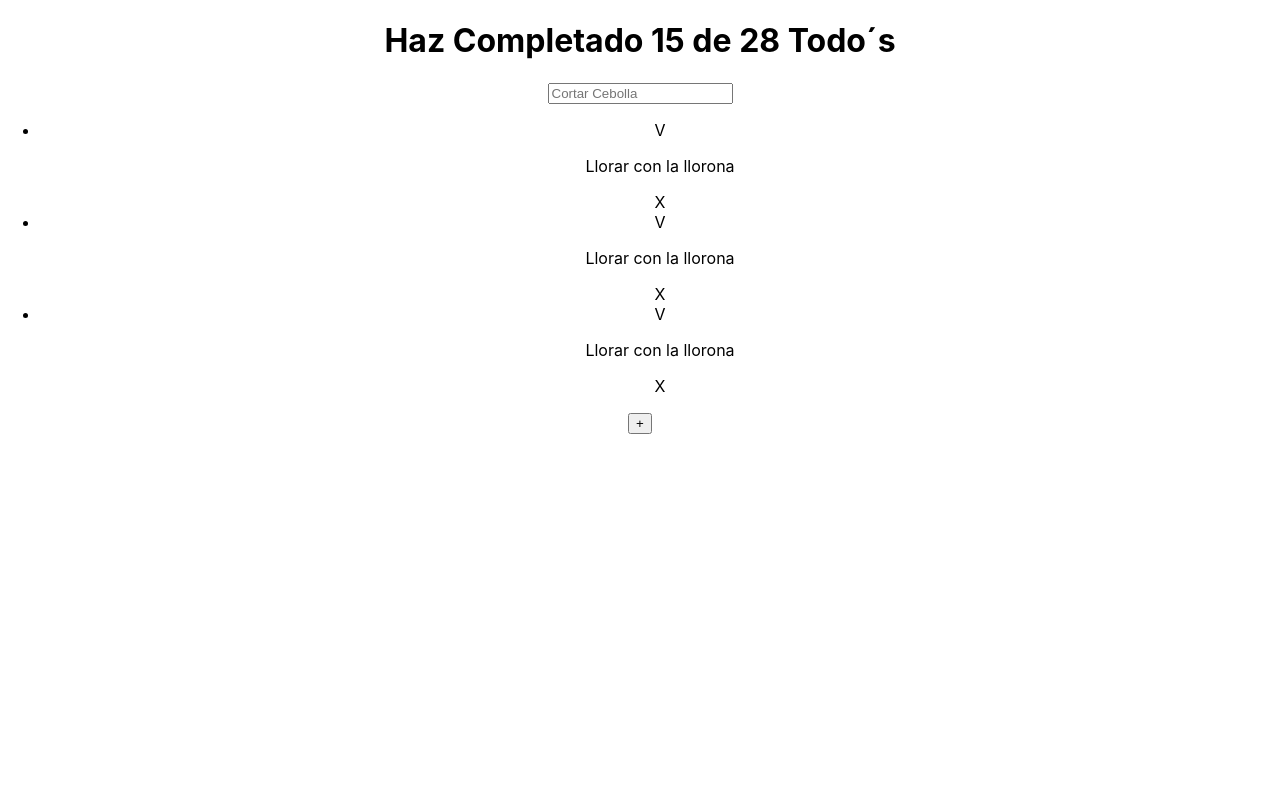
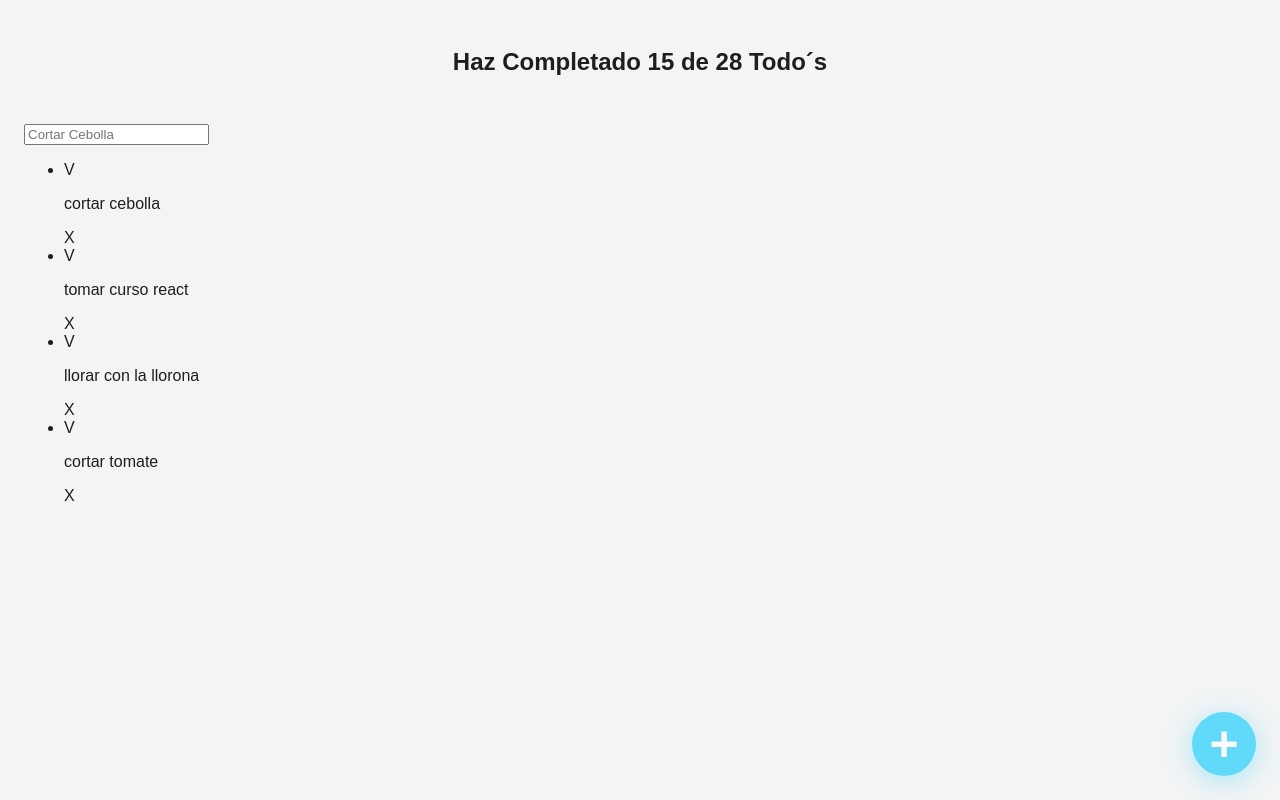
Before and after one commit to Soy-Zetta/Curso_React_Platzi, a React (Create React App) app: page / in a window 1280 px wide. Built offline with nearby package versions, Linux system fonts and the light colour scheme.

Commit message:
Organicé las carpaetas de los componentes con su respectivo .ccs y tambien añadí estilo al buton del TODO

```diff
--- a/src/App.css
+++ /dev/null
@@ -1,38 +0,0 @@
-.App {
-  text-align: center;
-}
-
-.App-logo {
-  height: 40vmin;
-  pointer-events: none;
-}
-
-@media (prefers-reduced-motion: no-preference) {
-  .App-logo {
-    animation: App-logo-spin infinite 20s linear;
-  }
-}
-
-.App-header {
-  background-color: #233553;
-  min-height: 100vh;
-  display: flex;
-  flex-direction: column;
-  align-items: center;
-  justify-content: center;
-  font-size: calc(10px + 2vmin);
-  color: white;
-}
-
-.App-link {
-  color: #97ca3f;
-}
-
-@keyframes App-logo-spin {
-  from {
-    transform: rotate(0deg);
-  }
-  to {
-    transform: rotate(360deg);
-  }
-}
--- a/src/App.js
+++ b/src/App.js
@@ -1,28 +1,36 @@
-import { TodoCounter } from './TodoCounter';
-import { TodoSearch } from './TodoSearch';
-import { TodoList } from './TodoList';
-import { TodoItem } from './TodoItem';
-import { TodoButton } from './TodoButton';
+import React from 'react';
+import { TodoCounter } from './Components/TodoCounter/TodoCounter';
+import { TodoSearch } from './Components/TodoSearch/TodoSearch';
+import { TodoList } from './Components/TodoList/TodoList';
+import { TodoItem } from './Components/TodoItem/TodoItem';
+import { TodoButton } from './Components/TodoButtom/TodoButton';
 
-import './App.css';
-
-
+const defaultTodos = [
+  { text: 'cortar cebolla', completed: false},
+  { text: 'tomar curso react', completed: false},
+  { text: 'llorar con la llorona', completed: false},
+  { text: 'cortar tomate', completed: false},
+];
 
 function App() {
   return (
-    <div className="App">
+    <React.Fragment>
 
       <TodoCounter total ={28} completed ={15}  />
       <TodoSearch />
 
       <TodoList>
-        <TodoItem />
-        <TodoItem />
-        <TodoItem />
+      {defaultTodos.map(todo =>(
+        <TodoItem
+        key={todo.text}
+        text={todo.text}
+        completed={todo.completed}
+        />
+      ))}
       </TodoList>
 
       <TodoButton />
-    </div>
+    </React.Fragment>
   );
 }
 
--- /dev/null
+++ b/src/Components/TodoButtom/TodoButtom.css
@@ -0,0 +1,23 @@
+.CreateTodoButton {
+  background-color: #61dafa;
+  box-shadow: 0 5px 25px rgba(97, 218, 250, 0.5);
+  border: none;
+  border-radius: 50%;
+  cursor: pointer;
+  font-size: 50px;
+  position: fixed;
+  bottom: 24px;
+  right: 24px;
+  font-weight: 700;
+  color: #fafafa;
+  display: flex;
+  justify-content: center;
+  align-items: center;
+  height: 64px;
+  width: 64px;
+  transform: rotate(0);
+  transition: 0.3s ease;
+}
+.CreateTodoButton:hover {
+  transform: rotate(224deg);
+}
--- a/src/TodoButton.js
+++ b/src/Components/TodoButtom/TodoButton.js
@@ -1,7 +1,9 @@
+import './TodoButtom.css';
+
 function TodoButton() {
   return (
     <div>
-      <button>+</button>
+      <button className='CreateTodoButton'>+</button>
     </div>
   );
 }
--- /dev/null
+++ b/src/Components/TodoCounter/TodoCounter.css
@@ -0,0 +1,6 @@
+h1 {
+    font-size: 24px;
+    text-align: center;
+    margin: 0;
+    padding: 48px;
+}
--- a/src/TodoCounter.js
+++ b/src/Components/TodoCounter/TodoCounter.js
@@ -1,3 +1,5 @@
+import './TodoCounter.css';
+
 function TodoCounter({ total, completed }) {
   return (
     <h1>
--- a/src/TodoItem.js
+++ b/src/Components/TodoItem/TodoItem.js
@@ -1,8 +1,8 @@
-function TodoItem(){
+function TodoItem(props){
     return (
       <li>
         <span>V</span>
-        <p>Llorar con la llorona</p>
+        <p>{props.text}</p>
         <span>X</span>
       </li>
     );
--- a/src/index.css
+++ b/src/index.css
@@ -1,13 +1,13 @@
 body {
-  margin: 0;
-  font-family: -apple-system, BlinkMacSystemFont, 'Segoe UI', 'Roboto', 'Oxygen',
-    'Ubuntu', 'Cantarell', 'Fira Sans', 'Droid Sans', 'Helvetica Neue',
-    sans-serif;
-  -webkit-font-smoothing: antialiased;
-  -moz-osx-font-smoothing: grayscale;
+    margin: 0;
+    padding: 0;
+    background: #F2F4F5;
+    color: #1E1E1F;
+    font-family: 'Montserrat', 'Arial', 'Helvetica', 'sans-serif';
 }
 
-code {
-  font-family: source-code-pro, Menlo, Monaco, Consolas, 'Courier New',
-    monospace;
+#root {
+    margin: 0 24px;
+    position: relative;
+    min-height: 100vh;
 }
--- a/src/index.js
+++ b/src/index.js
@@ -1,7 +1,7 @@
 import React from 'react';
 import ReactDOM from 'react-dom/client';
-import './index.css';
 import App from './App';
+import './index.css'
 
 const root = ReactDOM.createRoot(document.getElementById('root'));
 root.render(<App />);
```
Also changed, not shown: src/Components/TodoList/TodoList.js (renamed from src/TodoList.js), src/Components/TodoSearch/TodoSearch.js (renamed from src/TodoSearch.js), src/platzi.webp (deleted).
